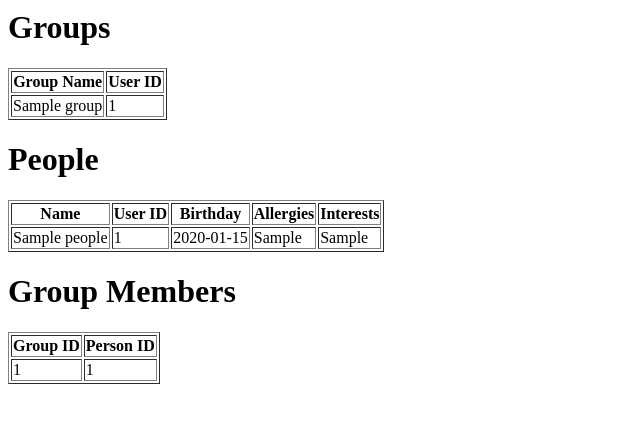
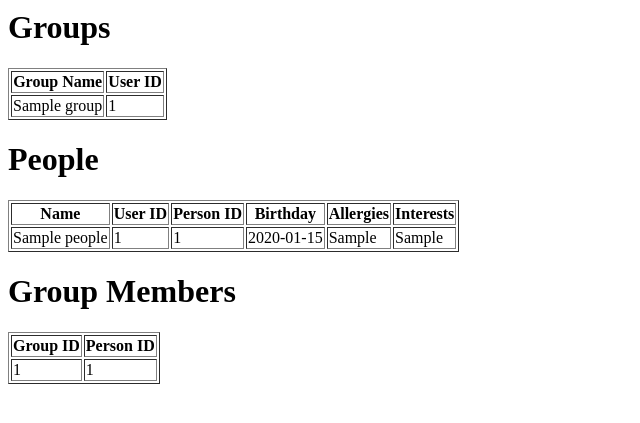
Before and after one commit to 04mHuang/Character-Sheets, a Flask app: page /users in a window 1280 px wide. Shown: the part 144-567 px from the top of the page, without its empty margins (0-640 px from the left). Run offline with Flask 3, Linux system fonts and the light colour scheme; tables that the repository leaves empty hold one stand-in row (values such as "Sample post").

Commit message:
fix removing people from group

```diff
--- a/backend/main.py
+++ b/backend/main.py
@@ -148,12 +148,12 @@ def add_member(group_id):
 
     return redirect(url_for('view_group', group_id=group_id))
 
-@app.route('/group/<int:group_id>/remove_member/<int:user_id>', methods=['POST'])
-def remove_member(group_id, user_id):
+@app.route('/group/<int:group_id>/remove_member/<int:person_id>', methods=['POST'])
+def remove_member(group_id, person_id):
     if 'username' not in session:
         return redirect(url_for('login'))
     group = Group.query.get(group_id)
-    person = Person.query.get(user_id)
+    person = Person.query.get(person_id)
     group.people.remove(person)
     db.session.commit()
     return redirect(url_for('view_group', group_id=group_id))
--- a/frontend/templates/group.html
+++ b/frontend/templates/group.html
@@ -8,7 +8,7 @@
       {% for member in members %}
         <li>
           <a href="{{ url_for('view_person', person_id=member.person_id) }}">{{ member.name }}</a>
-          <form action="{{ url_for('remove_member', group_id=group.group_id, user_id=member.user_id) }}" method="post" style="display:inline;">
+          <form action="{{ url_for('remove_member', group_id=group.group_id, person_id=member.person_id) }}" method="POST" style="display:inline;">
             <button type="submit">Remove</button>
           </form>
         </li>
--- a/frontend/templates/users.html
+++ b/frontend/templates/users.html
@@ -47,6 +47,7 @@
             <tr>
                 <th>Name</th>
                 <th>User ID</th>
+                <th>Person ID</th>
                 <th>Birthday</th>
                 <th>Allergies</th>
                 <th>Interests</th>
@@ -57,6 +58,7 @@
                 <tr>
                     <td>{{ person.name }}</td>
                     <td>{{ person.user_id }}</td>
+                    <td>{{ person.person_id }}</td>
                     <td>{{ person.birthday }}</td>
                     <td>{{ person.allergies }}</td>
                     <td>{{ person.interests }}</td>
```
